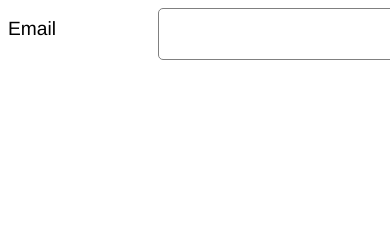
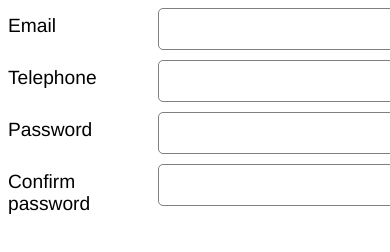
Before and after one commit to davidgarber/form-validation, a plain HTML site: page index.html in a window 390 px wide. Shown: the top 252 px of the page. Drawn offline with Linux system fonts and the light colour scheme.

Commit message:
Add telephone and password inputs.

```diff
--- a/css/styles.css
+++ b/css/styles.css
@@ -7,15 +7,16 @@
 
 input {
   width: 300px;
-  height: 40px;
+  height: 30px;
   padding: 5px;
   border-radius: 5px;
   font-size: 1.2em;
   border: 1px solid grey;
+  margin-bottom: 10px;
 }
 
 label {
   width: 150px;
   float: left;
-  padding-top: 10px;
+  padding-top: 7px;
 }
--- a/index.html
+++ b/index.html
@@ -11,6 +11,15 @@
       <label for="email">Email</label>
       <input name="email"/>
 
+      <label for="phone">Telephone</label>
+      <input name="phone"/>
+
+      <label for="password">Password</label>
+      <input name="password" type="password"/>
+
+      <label for="password">Confirm password</label>
+      <input name="password" type="password"/>
+
     </div>
 
   </body>
```
